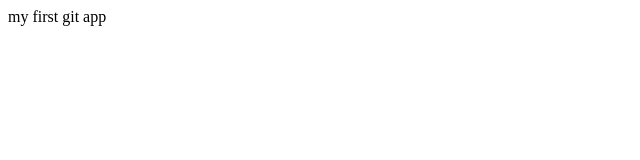
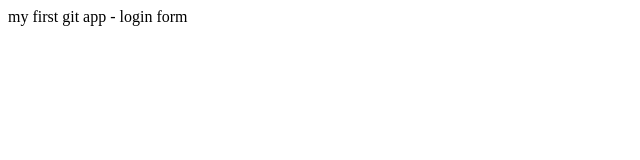
Before and after one commit to chrisjnr/myappsample, a plain HTML site: page index.html in a window 1280 px wide. Shown: the full height of the page, 0-640 px from the left. Drawn offline with Linux system fonts and the light colour scheme.

Commit message:
edited login page

```diff
--- a/index.html
+++ b/index.html
@@ -4,6 +4,6 @@
 	<title>git app</title>
 </head>
 <body>
-	my first git app
+	my first git app - login form
 </body>
 </html>
```
Also changed, not shown: login.html (+1 -0 lines).
